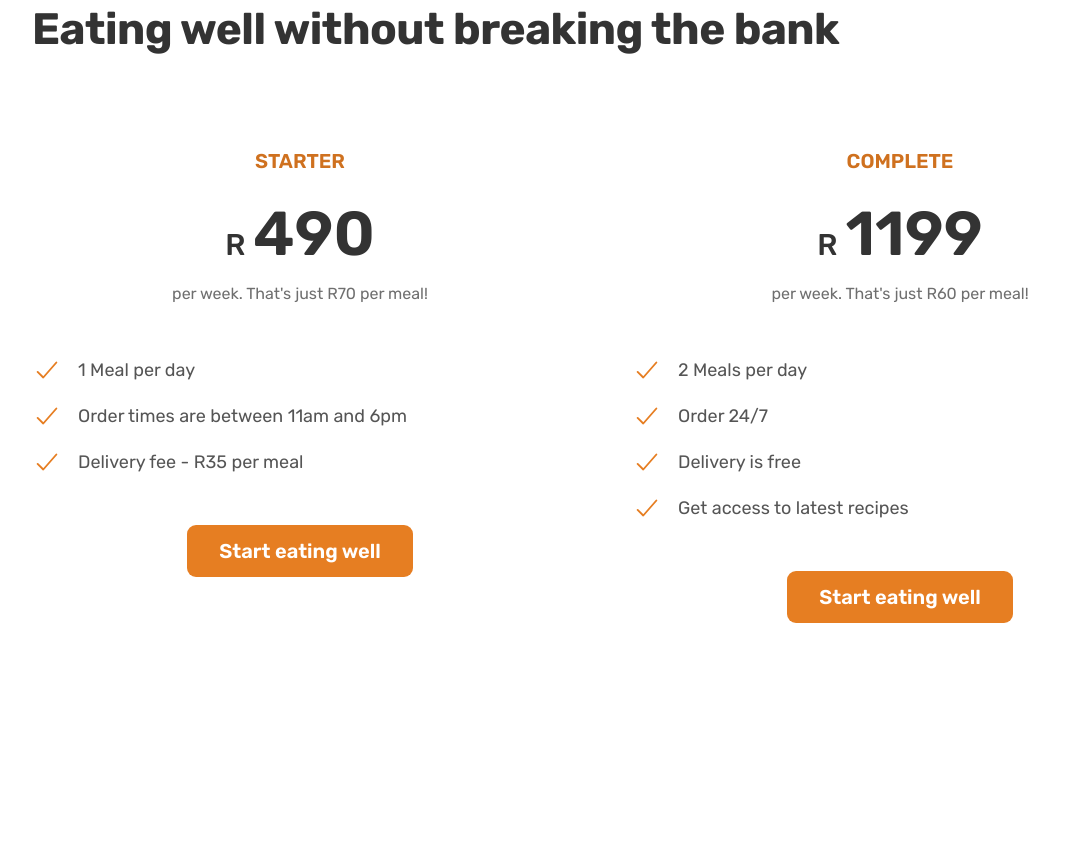
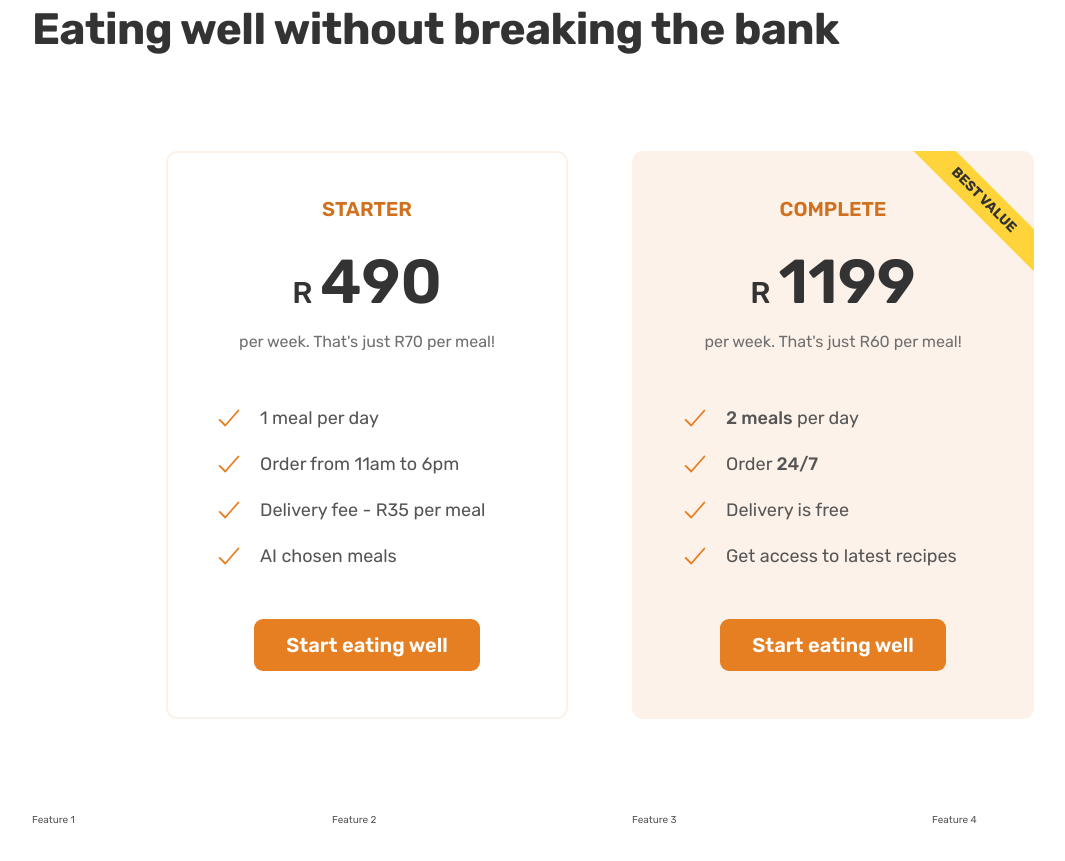
Before and after one commit to MartinFlischman/Omnifood, a plain HTML site: page index.html in a window 1280 px wide. Shown: the part 4726-5587 px from the top of the page, without its empty margins (40-1105 px from the left). Before the commit the page ends 5445 px from the top, so only its background shows below. Drawn offline with nearby package versions, Linux system fonts and the light colour scheme.

Commit message:
Pricing section
- Styling completed on the 2 pricing options.

```diff
--- a/css/general.css
+++ b/css/general.css
@@ -71,6 +71,10 @@ body {
 	display: grid;
 	column-gap: 6.4rem;
 	row-gap: 9.6rem;
+}
+
+.grid:not(:last-child) {
+	margin-bottom: 9.6rem;
 }
 
 .grid--2-cols {
--- a/css/style.css
+++ b/css/style.css
@@ -363,6 +363,38 @@
 	margin-bottom: 4.8rem;
 }
 
+.pricing-plan {
+	border-radius: 11px;
+	width: 75%;
+}
+
+.price-plan--starter {
+	justify-self: end;
+	border: 2px solid #fdf2e9;
+	padding: 4.6rem;
+}
+
+.price-plan--complete {
+	background-color: #fdf2e9;
+	padding: 4.8rem;
+	position: relative;
+	overflow: hidden;
+}
+
+.price-plan--complete::after {
+	content: "Best value";
+	position: absolute;
+	top: 6%;
+	right: -18%;
+	text-transform: uppercase;
+	font-size: 1.4rem;
+	font-weight: 700;
+	color: #333;
+	background-color: #ffd43b;
+	padding: 0.8rem 8rem;
+	transform: rotate(45deg);
+}
+
 .plan-name {
 	color: #cf711f;
 	font-weight: 600;
--- a/index.html
+++ b/index.html
@@ -425,7 +425,7 @@
 				</div>
 
 				<div class="container grid grid--2-cols">
-					<div class="pricing-plan">
+					<div class="pricing-plan price-plan--starter">
 						<header class="plan-header">
 							<p class="plan-name">Starter</p>
 							<p class="plan-price"><span>R</span>490</p>
@@ -434,15 +434,19 @@
 						<ul class="list">
 							<li class="list-item">
 								<ion-icon name="checkmark" class="list-icon"></ion-icon>
-								<span>1 Meal per day</span>
+								<span>1 meal per day</span>
 							</li>
 							<li class="list-item">
 								<ion-icon name="checkmark" class="list-icon"></ion-icon>
-								<span>Order times are between 11am and 6pm</span>
+								<span>Order from 11am to 6pm</span>
 							</li>
 							<li class="list-item">
 								<ion-icon name="checkmark" class="list-icon"></ion-icon>
 								<span>Delivery fee - R35 per meal</span>
+							</li>
+							<li class="list-item">
+								<ion-icon name="checkmark" class="list-icon"></ion-icon>
+								<span>AI chosen meals</span>
 							</li>
 						</ul>
 						<div class="plan-sign-up">
@@ -450,8 +454,7 @@
 						</div>
 					</div>
 
-					<div class="pricing-plan">
-						<div class="pricing-plan">
+					<div class="pricing-plan price-plan--complete">
 						<header class="plan-header">
 							<p class="plan-name">Complete</p>
 							<p class="plan-price"><span>R</span>1199</p>
@@ -460,11 +463,11 @@
 						<ul class="list">
 							<li class="list-item">
 								<ion-icon name="checkmark" class="list-icon"></ion-icon>
-									<span>2 Meals per day</span>
+								<span><strong>2 meals</strong> per day</span>
 							</li>
 							<li class="list-item">
 								<ion-icon name="checkmark" class="list-icon"></ion-icon>
-									<span>Order 24/7</span>
+								<span>Order <strong>24/7</strong></span>
 							</li>
 							<li class="list-item">
 								<ion-icon name="checkmark" class="list-icon"></ion-icon>
@@ -480,6 +483,12 @@
 						</div>
 					</div>
 				</div>
+
+				<div class="container grid grid--4-cols">
+					<div class="feature">Feature 1</div>
+					<div class="feature">Feature 2</div>
+					<div class="feature">Feature 3</div>
+					<div class="feature">Feature 4</div>
 				</div>
 			</section>
 		</main>
```
Lines whose indentation alone changed are shown as unchanged.
